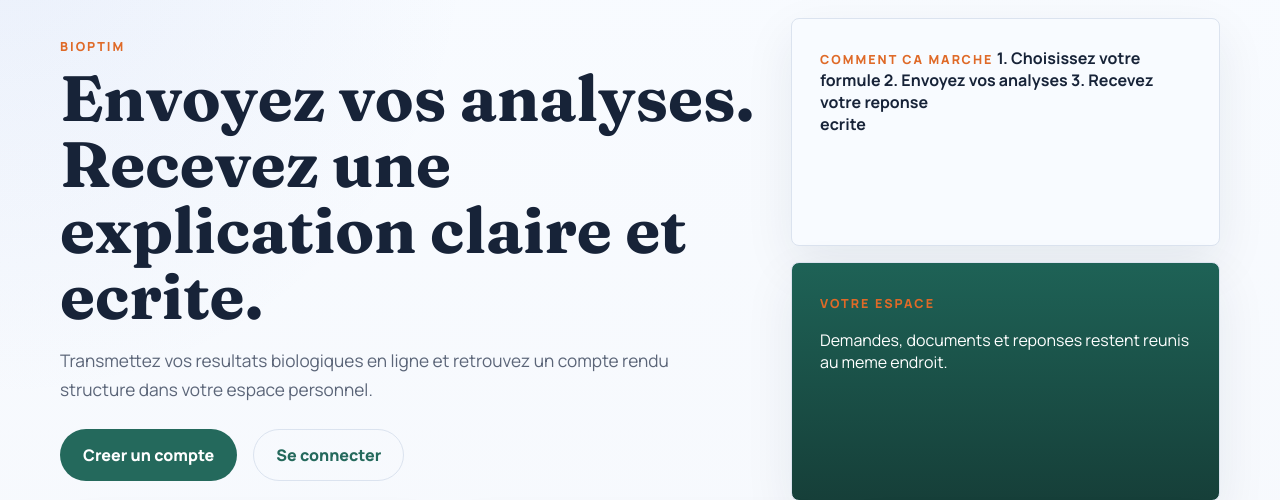
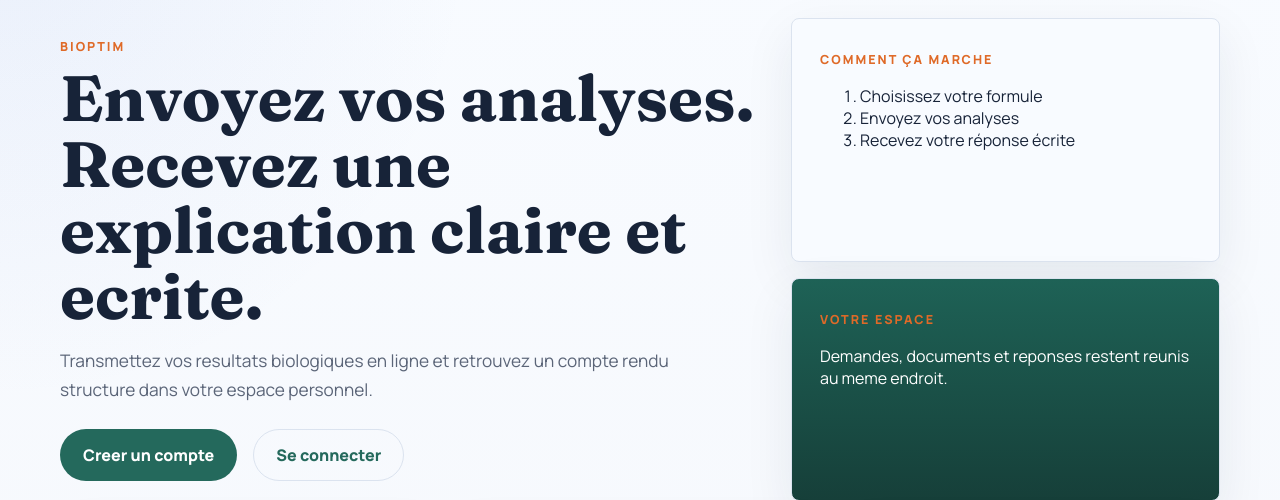
Before and after one commit to evanbokobza-pixel/protobioptim, a FastAPI app: page / in a window 1280 px wide. Shown: the part 72-572 px from the top of the page. Run offline with FastAPI, Linux system fonts and the light colour scheme.

Commit message:
Update how it works list

```diff
--- a/app/templates/home.html
+++ b/app/templates/home.html
@@ -22,10 +22,12 @@
         </div>
         <div class="hero-side">
             <div class="panel panel-soft">
-                <span class="eyebrow">Comment ca marche</span>
-                <strong>1. Choisissez votre formule</strong>
-                <strong>2. Envoyez vos analyses</strong>
-                <strong>3. Recevez votre reponse<br>ecrite</strong>
+                <span class="eyebrow">Comment ça marche</span>
+                <ol>
+                    <li>Choisissez votre formule</li>
+                    <li>Envoyez vos analyses</li>
+                    <li>Recevez votre réponse écrite</li>
+                </ol>
             </div>
             <div class="panel panel-accent">
                 <span class="eyebrow">Votre espace</span>
```
